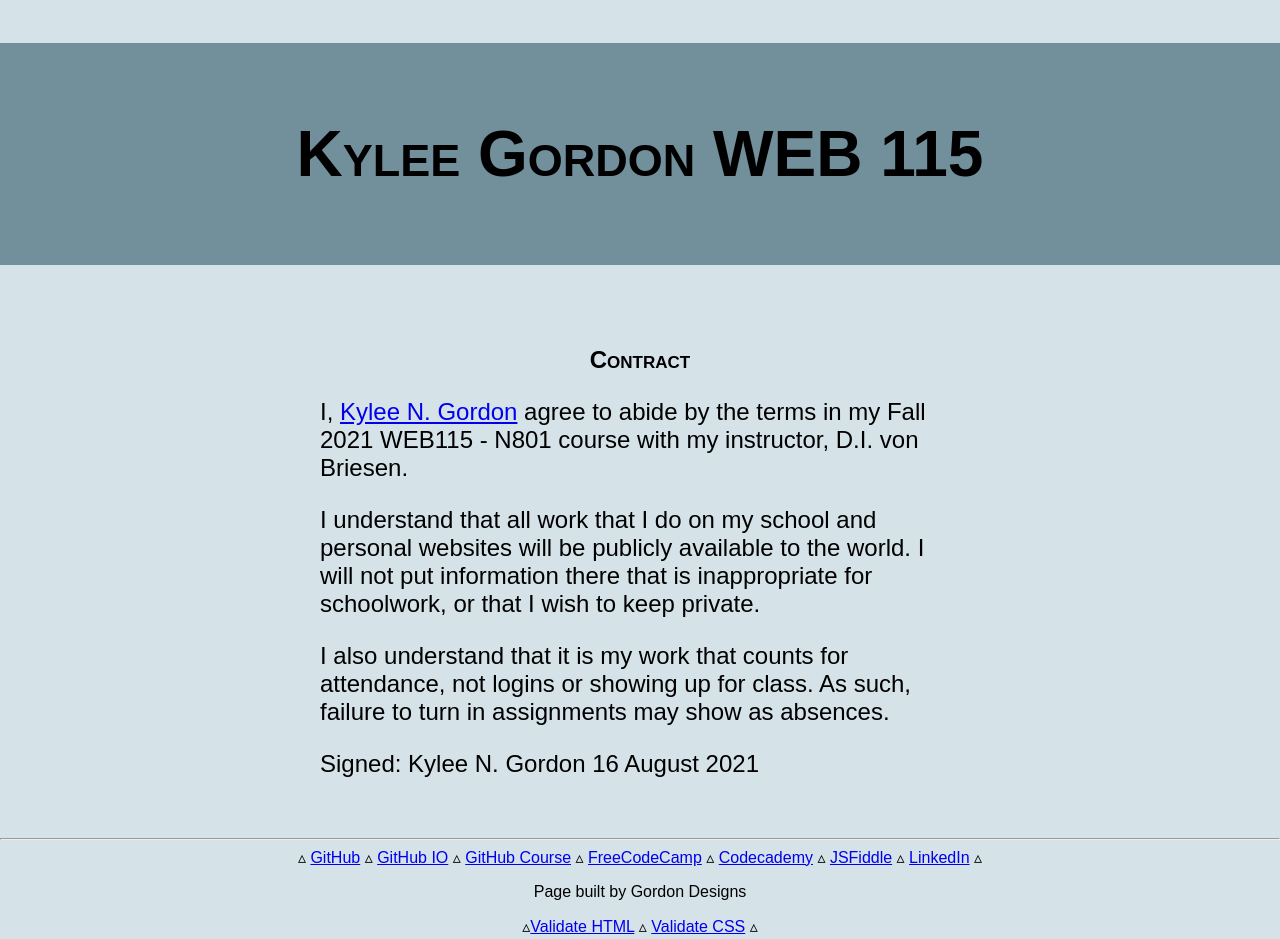
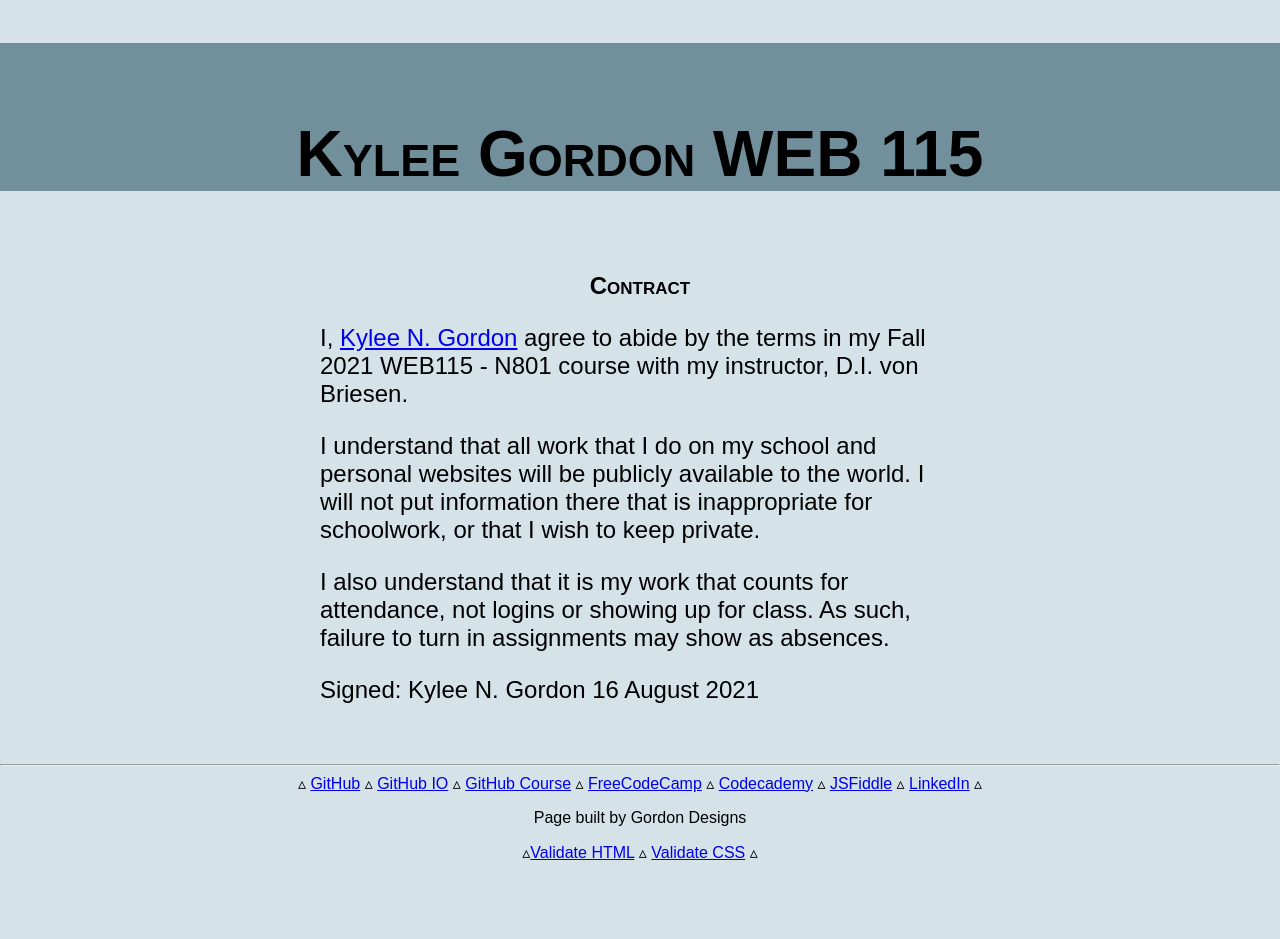
Before and after one commit to kyleegordon/gordon_web115_n801, a plain HTML site: page contract.html in a window 1280 px wide. After the commit the page ends 878 px from the top, so only its background shows below. Drawn offline with Linux system fonts and the light colour scheme; files that its build step writes are made by us from their sources.

Commit message:
Update contract.html

```diff
--- a/contract.html
+++ b/contract.html
@@ -12,7 +12,7 @@
 
   <body>
     <header>
-    <h1><br />Kylee Gordon WEB 115<br />&nbsp;</h1>
+    <h1><br />Kylee Gordon WEB 115</h1>
     </header>
     <main>
       <br />
```
